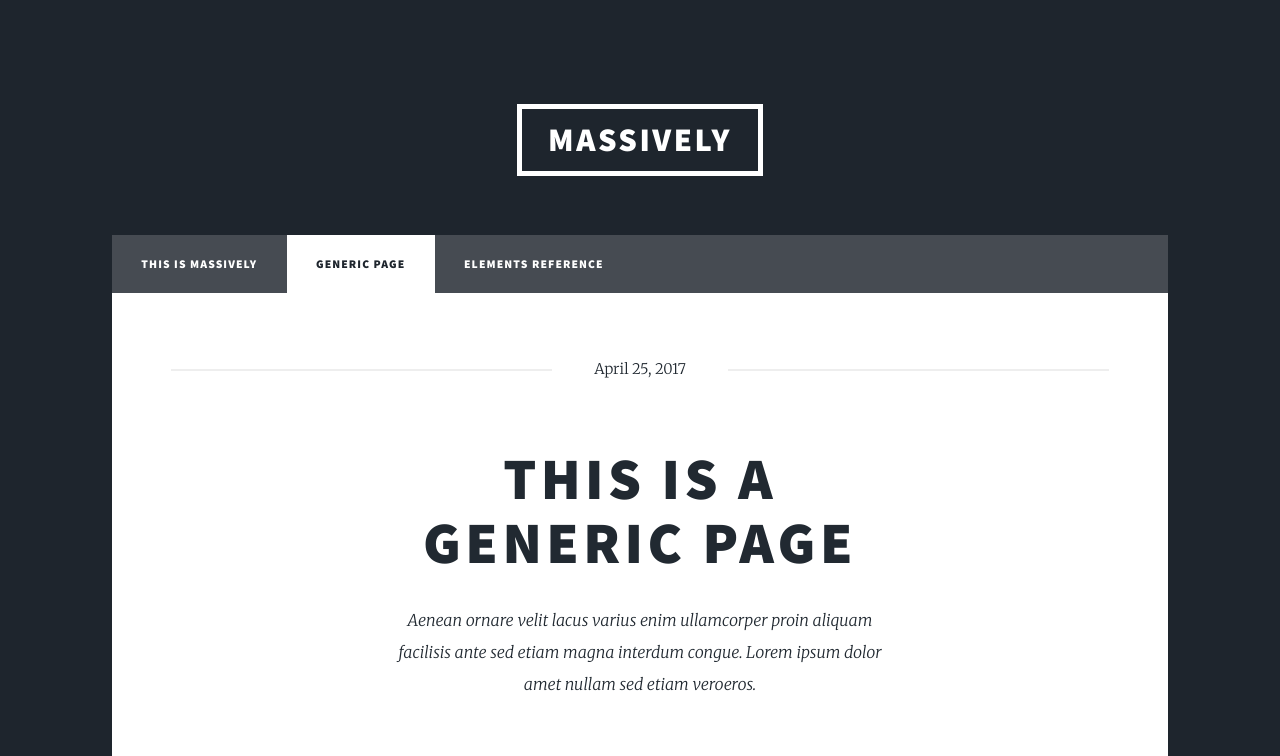
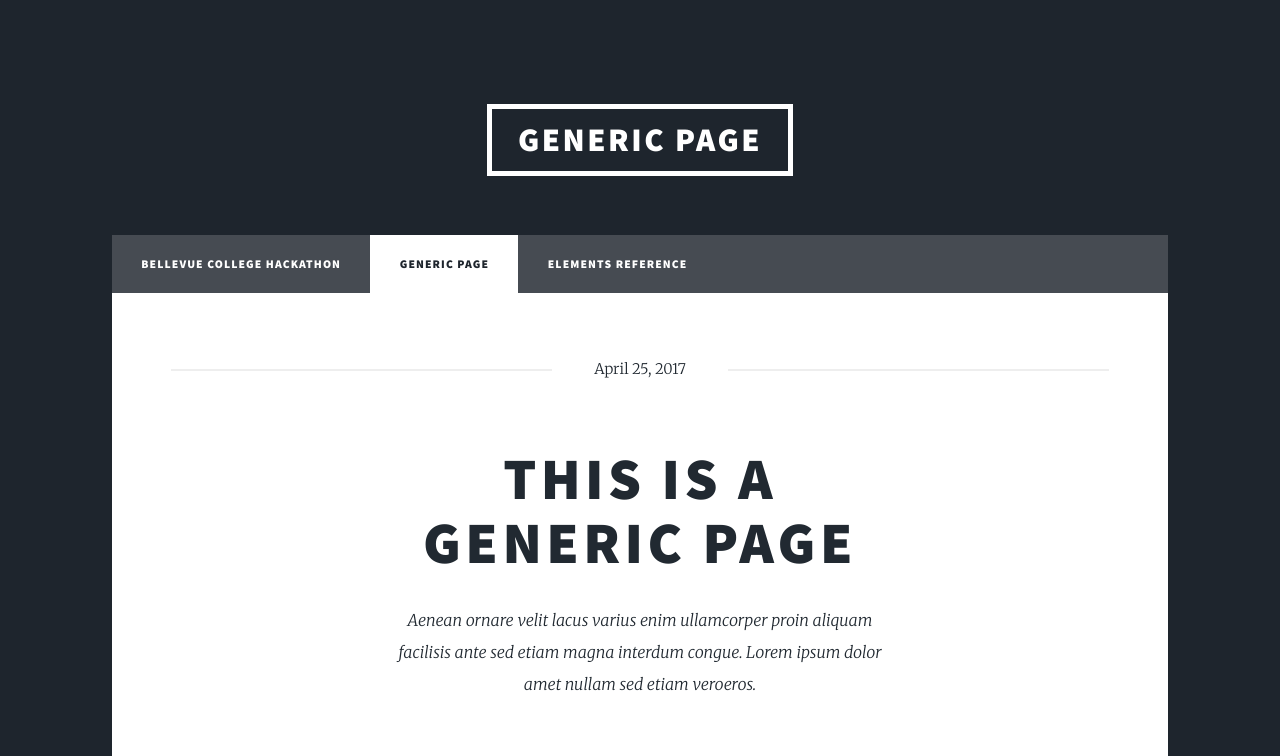
Before and after one commit to andrewczwu/htmlworkshop, a plain HTML site: page generic.html in a window 1280 px wide. Shown: the top 756 px of the page. Drawn offline with Linux system fonts and the light colour scheme.

Commit message:
more fixes

```diff
--- a/generic.html
+++ b/generic.html
@@ -6,7 +6,7 @@
 -->
 <html>
 	<head>
-		<title>Generic Page - Massively by HTML5 UP</title>
+		<title>Generic Page</title>
 		<meta charset="utf-8" />
 		<meta name="viewport" content="width=device-width, initial-scale=1, user-scalable=no" />
 		<link rel="stylesheet" href="assets/css/main.css" />
@@ -19,13 +19,13 @@
 
 				<!-- Header -->
 					<header id="header">
-						<a href="index.html" class="logo">Massively</a>
+						<a href="index.html" class="logo">Generic Page</a>
 					</header>
 
 				<!-- Nav -->
 					<nav id="nav">
 						<ul class="links">
-							<li><a href="index.html">This is Massively</a></li>
+							<li><a href="index.html">Bellevue College Hackathon</a></li>
 							<li class="active"><a href="generic.html">Generic Page</a></li>
 							<li><a href="elements.html">Elements Reference</a></li>
 						</ul>
```
Also changed, not shown: elements.html (+2 -2 lines), index.html (+1 -1 lines).
